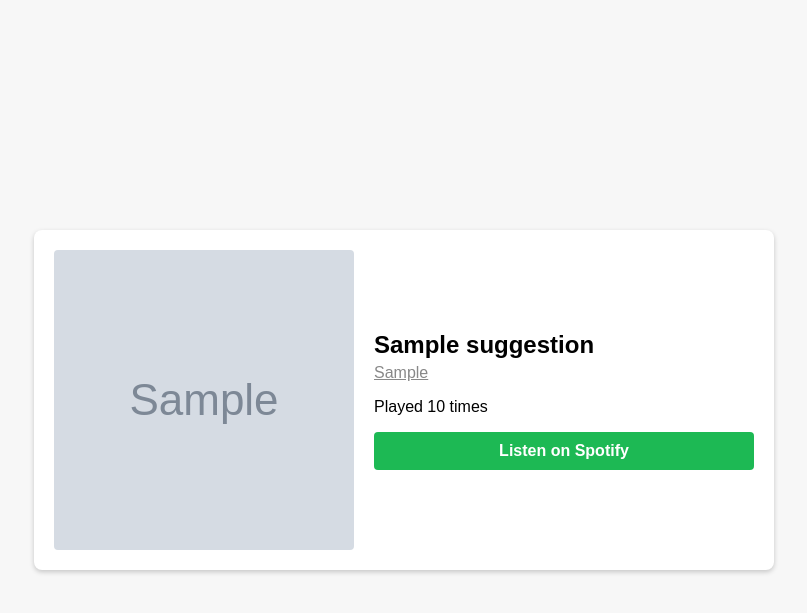
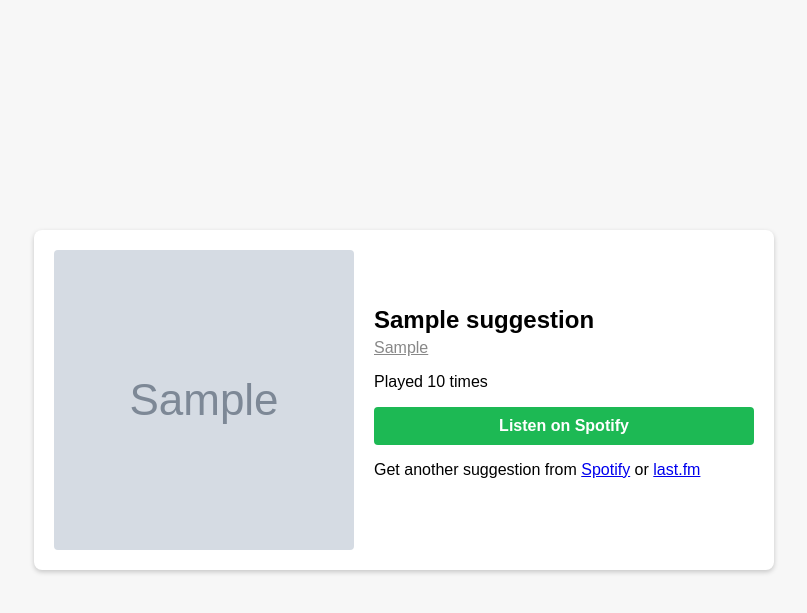
Before and after one commit to geeanlooca/lasttip, a Flask app: template flask-app/templates/album.html in a window 1280 px wide. Shown: the top 613 px of the page, without its empty margins (246-1053 px from the left). Run offline with Flask 2, Linux system fonts and the light colour scheme; the template is opened without the code that fills it: most values are stand-ins (such as "Sample title", 1, 10 or a date in 2020); grey boxes marked "Sample" are stand-in pictures.

Commit message:
modified rendered html templated

```diff
--- a/flask-app/templates/album.html
+++ b/flask-app/templates/album.html
@@ -15,15 +15,20 @@
     <div class="details">
       <h2 class="album-title">{{ suggestion.album_name }}</h2>
       <a href="{{ suggestion.artist_url}}" class="artist">{{ suggestion.album_artist }}</a>
-    <p class="play-count">Played {{ suggestion.playcount }} times</p>
+
+      <p class="play-count">{% if suggestion.playcount %}Played {{ suggestion.playcount }} times{% endif %}</p>
+
 
       {% if suggestion.url %}
       <a class="spotify-link" href="{{ suggestion.url }}" target="_blank">Listen on Spotify</a>
       {% endif %}
+      <p> Get another suggestion from <a class="new-suggestion-link" href="/spotify">Spotify</a> or
+      <a class="new-suggestion-link" href="/lastfm">last.fm</a></p>
     </div>
   </div>
 
 {% endif %}
+
 
 
 
```
